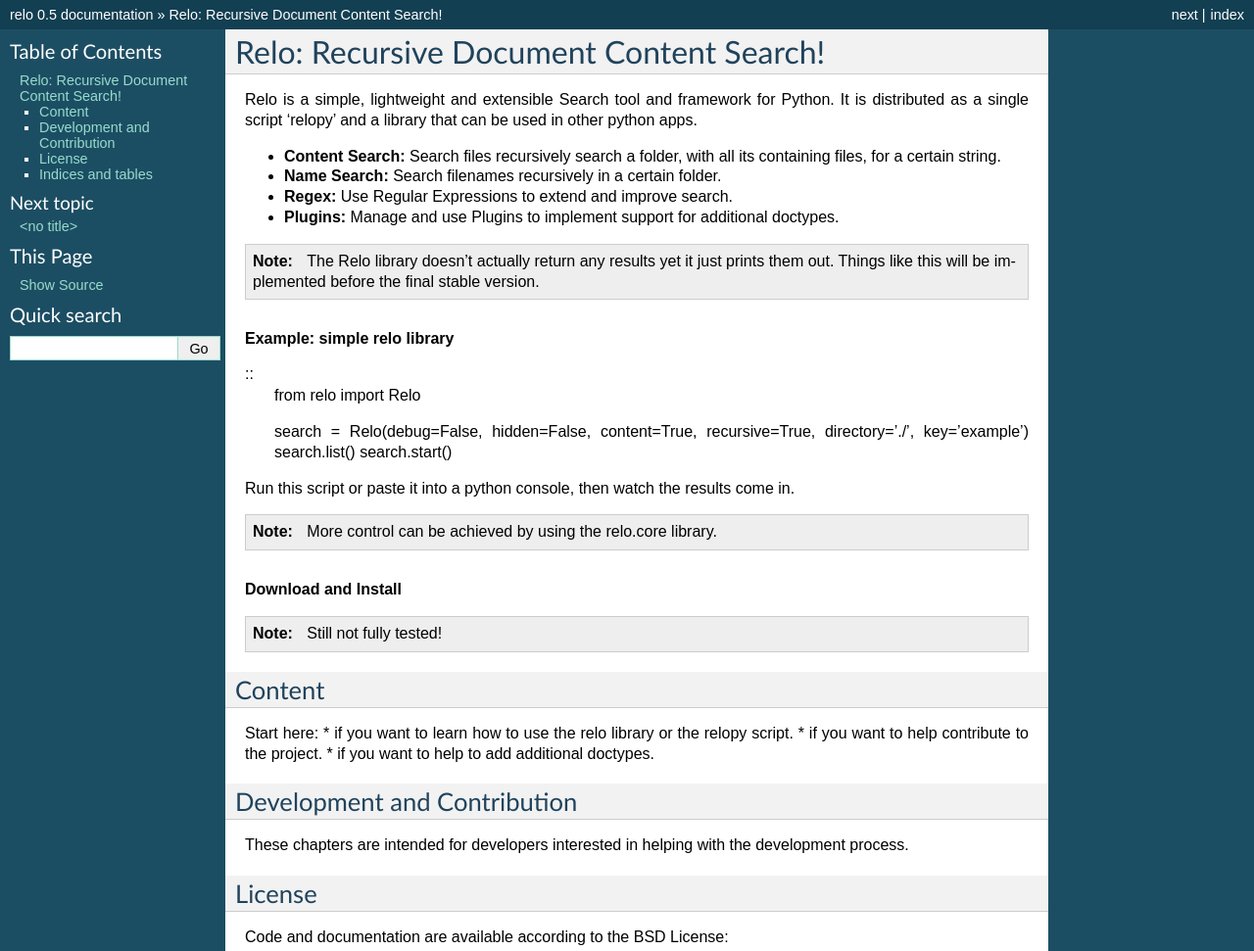
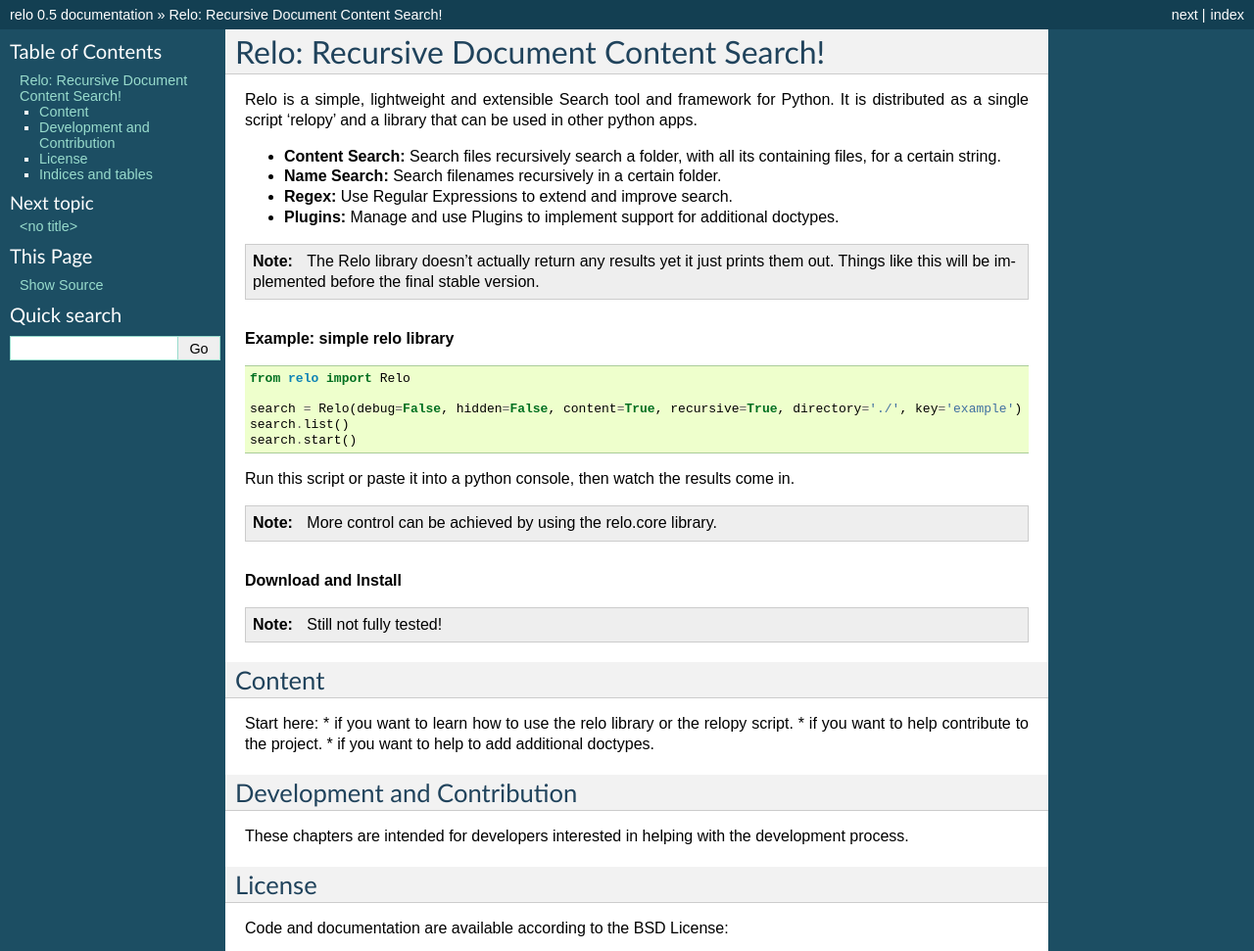
Before and after one commit to cwoebker/relo, a Sphinx documentation site: the page built from docs/index.rst, in a window 1280 px wide, cut to the strip 0-971 px from the top of the page. Shown: the whole strip at 98% size. Built offline with Sphinx 7.4.7, drawn with Linux system fonts in a browser that asks for light colours; pages that are not in the unit, such as notebooks, are missing from menus.

Commit message:
try to fix issue with code block

```diff
--- a/docs/index.rst
+++ b/docs/index.rst
@@ -22,11 +22,12 @@ single script 'relopy' and a library that can be used in other python apps.
 .. rubric:: Example: simple relo library
 
 ::
-    from relo import Relo
 
-    search = Relo(debug=False, hidden=False, content=True, recursive=True, directory='./', key='example')
-    search.list()
-    search.start()
+  from relo import Relo
+
+  search = Relo(debug=False, hidden=False, content=True, recursive=True, directory='./', key='example')
+  search.list()
+  search.start()
 
 Run this script or paste it into a python console, then watch the results come in.
 
```
